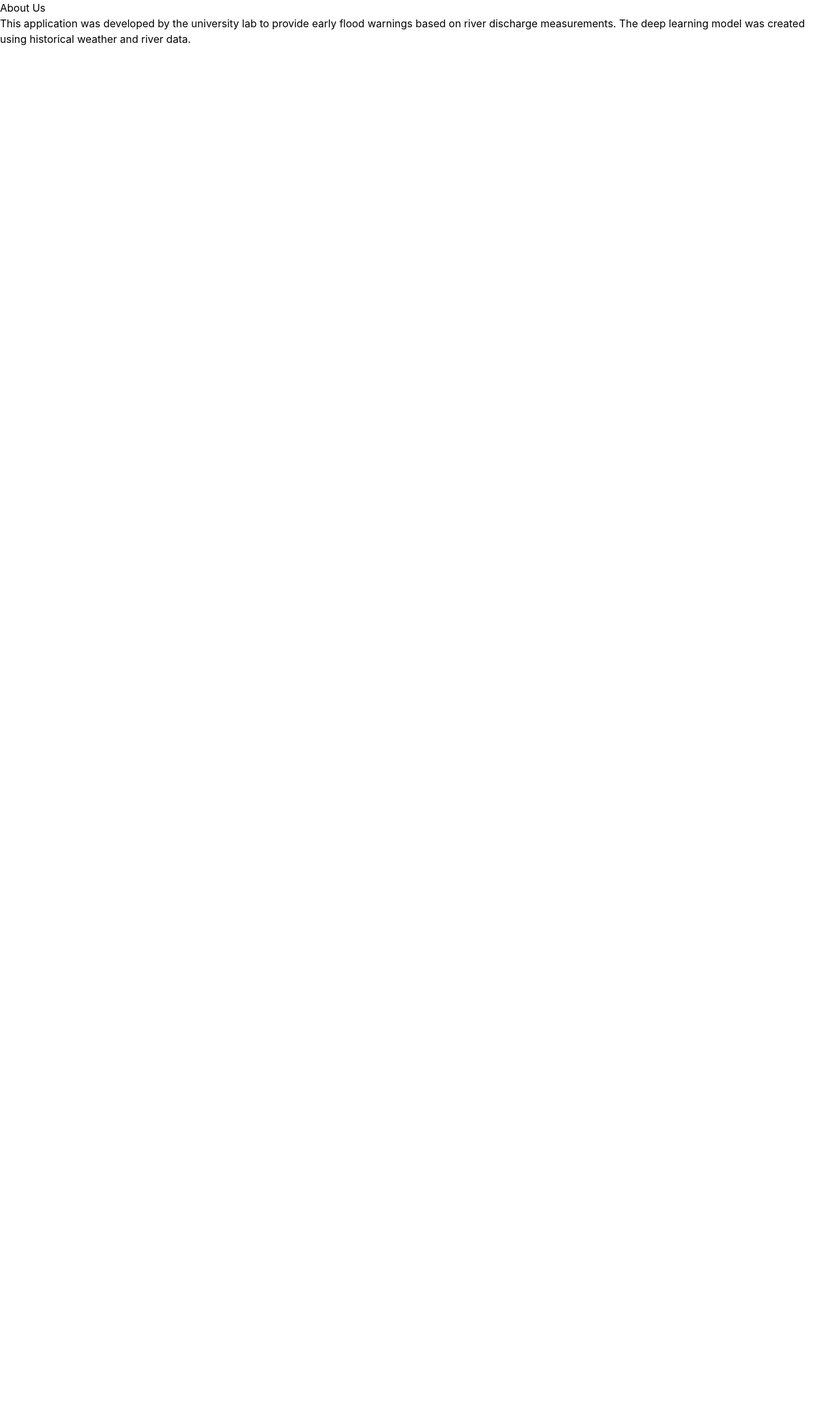
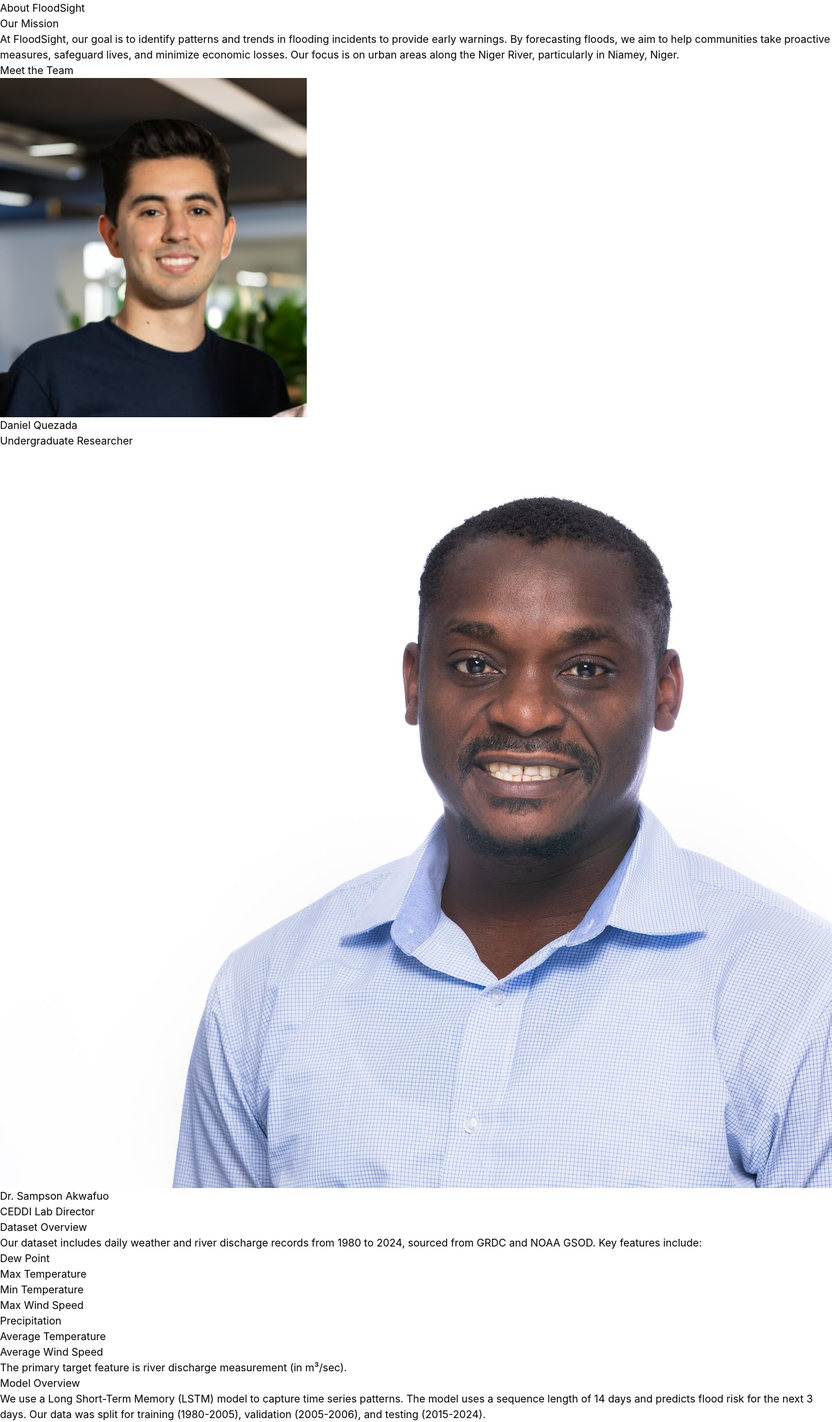
Before and after one commit to DQ4781/floodsight-app, a React (Create React App) app: page /about in a window 1280 px wide. Shown: the whole page at 65% size. Before the commit the page ends 800 px from the top, so only its background shows below. Built offline with nearby package versions, Linux system fonts and the light colour scheme.

Commit message:
Updated About Page to include short bios and overview of project

```diff
--- a/src/pages/About.tsx
+++ b/src/pages/About.tsx
@@ -2,13 +2,65 @@ import React from 'react';
 
 const About = () => {
   return (
-    <div className="container mx-auto py-4">
-      <h1 className="text-3xl font-bold text-center mb-4">About Us</h1>
-      <p>
-        This application was developed by the university lab to provide early flood warnings based on river discharge measurements.
-        The deep learning model was created using historical weather and river data.
-      </p>
-      {/* Add more information about the lab and the model */}
+    <div className="container mx-auto py-12 px-4">
+      <h1 className="text-4xl font-bold text-center mb-8">About FloodSight</h1>
+
+      <section className="mb-12">
+        <div className="text-center mb-4">
+          <h2 className="text-2xl font-semibold">Our Mission</h2>
+        </div>
+        <p className="text-lg leading-relaxed">
+          At FloodSight, our goal is to identify patterns and trends in flooding incidents to provide early warnings. By forecasting floods, we aim to help communities take proactive measures, safeguard lives, and minimize economic losses. Our focus is on urban areas along the Niger River, particularly in Niamey, Niger.
+        </p>
+      </section>
+
+      <section className="mb-12">
+        <div className="text-center mb-4">
+          <h2 className="text-2xl font-semibold">Meet the Team</h2>
+        </div>
+        <div className="flex flex-col md:flex-row items-center md:justify-around">
+          <div className="text-center md:w-1/3 mb-4 md:mb-0">
+            <img src="/imgs/DanielQuezada.png" alt="Daniel Quezada" className="w-32 h-32 rounded-full mx-auto mb-2"/>
+            <p className="text-xl font-medium">Daniel Quezada</p>
+            <p className="text-gray-400">Undergraduate Researcher</p>
+          </div>
+          <div className="text-center md:w-1/3 mb-4 md:mb-0">
+            <img src="/imgs/SampsonAkwafuo.jpeg" alt="Dr. Sampson Akwafuo" className="w-32 h-32 rounded-full mx-auto mb-2"/>
+            <p className="text-xl font-medium">Dr. Sampson Akwafuo</p>
+            <p className="text-gray-400">CEDDI Lab Director</p>
+          </div>
+        </div>
+      </section>
+
+      <section className="mb-12">
+        <div className="text-center mb-4">
+          <h2 className="text-2xl font-semibold">Dataset Overview</h2>
+        </div>
+        <p className="text-lg leading-relaxed">
+          Our dataset includes daily weather and river discharge records from 1980 to 2024, sourced from GRDC and NOAA GSOD. Key features include:
+        </p>
+        <ul className="list-disc list-inside ml-4 text-lg leading-relaxed">
+          <li>Dew Point</li>
+          <li>Max Temperature</li>
+          <li>Min Temperature</li>
+          <li>Max Wind Speed</li>
+          <li>Precipitation</li>
+          <li>Average Temperature</li>
+          <li>Average Wind Speed</li>
+        </ul>
+        <p className="text-lg leading-relaxed mt-2">
+          The primary target feature is river discharge measurement (in m³/sec).
+        </p>
+      </section>
+
+      <section className="mb-12">
+        <div className="text-center mb-4">
+          <h2 className="text-2xl font-semibold">Model Overview</h2>
+        </div>
+        <p className="text-lg leading-relaxed">
+          We use a Long Short-Term Memory (LSTM) model to capture time series patterns. The model uses a sequence length of 14 days and predicts flood risk for the next 3 days. Our data was split for training (1980-2005), validation (2005-2006), and testing (2015-2024).
+        </p>
+      </section>
     </div>
   );
 };
```
Also changed, not shown: public/imgs/DanielQuezada.png (added), public/imgs/SampsonAkwafuo.jpeg (added).
